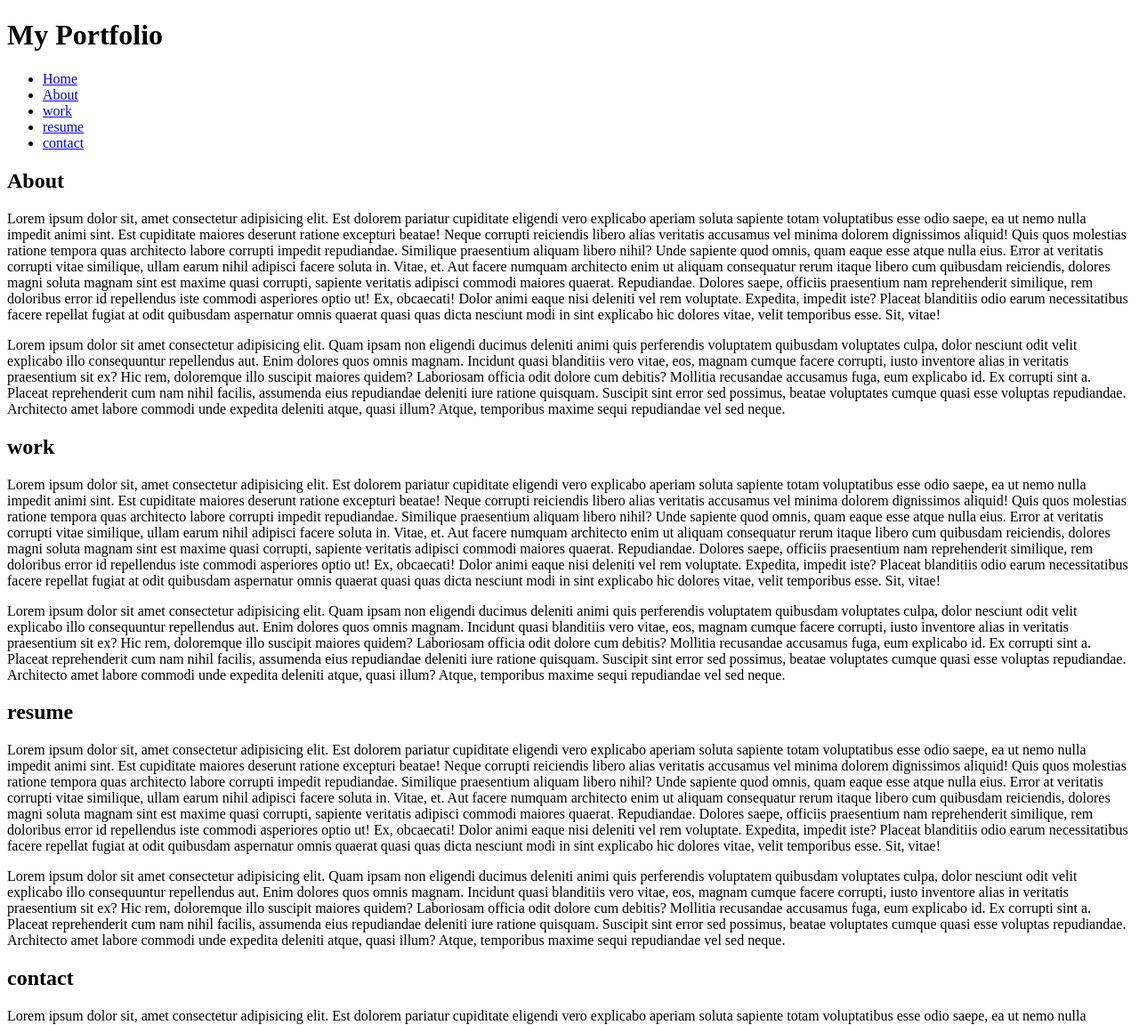
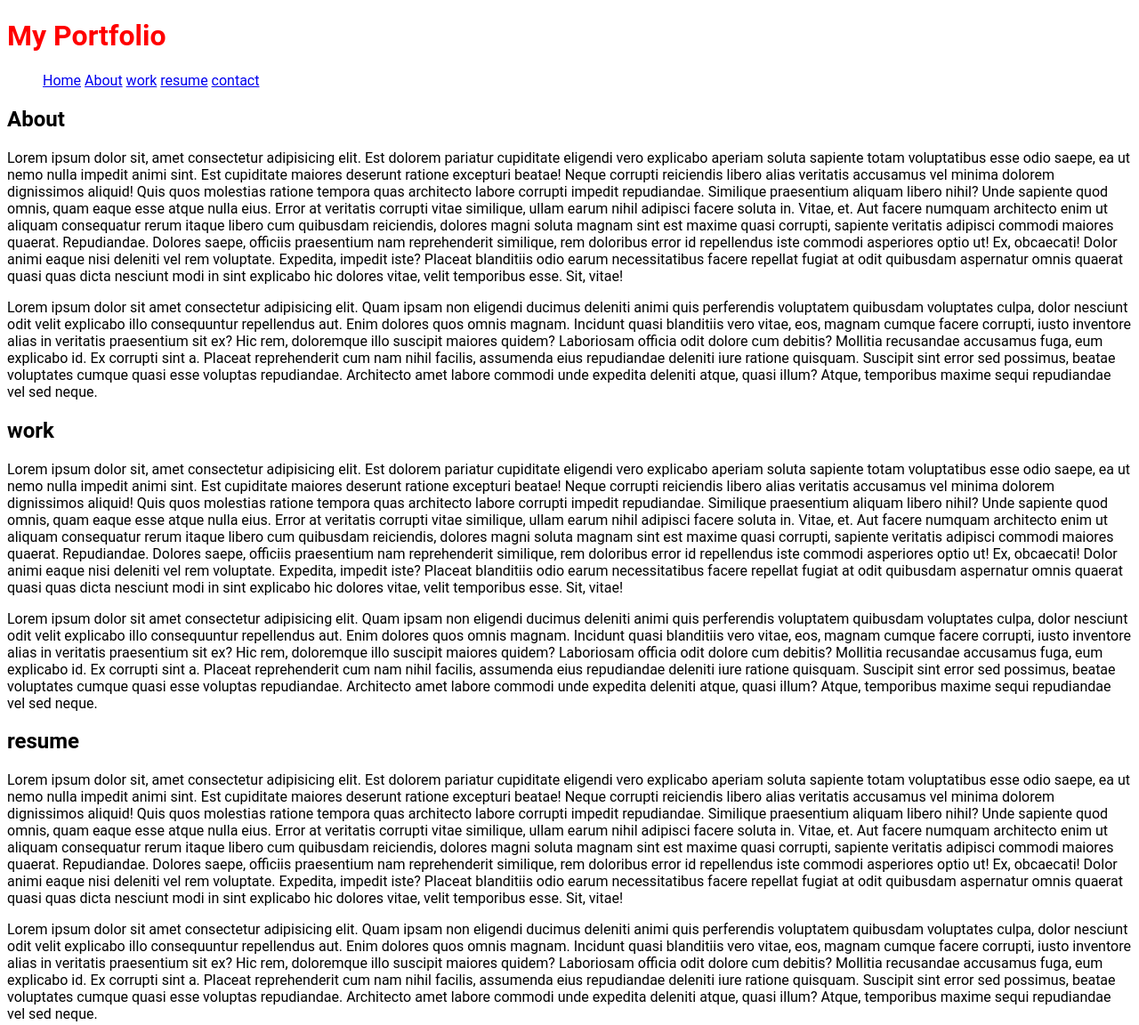
Before and after one commit to majdi07/checkpoint-html, a plain HTML site: page index.html in a window 1280 px wide. Shown: the top 1152 px of the page at 89% size. Drawn offline with Linux system fonts and the light colour scheme.

Commit message:
commit exemple

```diff
--- a/index.html
+++ b/index.html
@@ -5,12 +5,14 @@
     <meta http-equiv="X-UA-Compatible" content="IE=edge">
     <meta name="viewport" content="width=device-width, initial-scale=1.0">
     <title>Document</title>
+    <link rel="stylesheet" href="style.css">
+
 </head>
 <body>
 
 <header>
     <a name="home"></a>
-    <h1>My Portfolio</h1>
+    <h1 id="my header">My Portfolio</h1>
 
      <nav>
         <ul>
@@ -26,7 +28,7 @@
 
 <section>
     <a name="about"></a>
-    <h2>About</h2>
+    <h2 class="index 1">About</h2>
     Lorem ipsum dolor sit, amet consectetur adipisicing elit. Est dolorem pariatur cupiditate eligendi vero explicabo aperiam soluta sapiente totam voluptatibus esse odio saepe, ea ut nemo nulla impedit animi sint.
     Est cupiditate maiores deserunt ratione excepturi beatae! Neque corrupti reiciendis libero alias veritatis accusamus vel minima dolorem dignissimos aliquid! Quis quos molestias ratione tempora quas architecto labore corrupti impedit repudiandae.
     Similique praesentium aliquam libero nihil? Unde sapiente quod omnis, quam eaque esse atque nulla eius. Error at veritatis corrupti vitae similique, ullam earum nihil adipisci facere soluta in. Vitae, et.
@@ -41,7 +43,7 @@
 
 <section>
     <a name="work"></a>
-    <h2>work</h2>
+    <h2 class="indek 2">work</h2>
     Lorem ipsum dolor sit, amet consectetur adipisicing elit. Est dolorem pariatur cupiditate eligendi vero explicabo aperiam soluta sapiente totam voluptatibus esse odio saepe, ea ut nemo nulla impedit animi sint.
     Est cupiditate maiores deserunt ratione excepturi beatae! Neque corrupti reiciendis libero alias veritatis accusamus vel minima dolorem dignissimos aliquid! Quis quos molestias ratione tempora quas architecto labore corrupti impedit repudiandae.
     Similique praesentium aliquam libero nihil? Unde sapiente quod omnis, quam eaque esse atque nulla eius. Error at veritatis corrupti vitae similique, ullam earum nihil adipisci facere soluta in. Vitae, et.
@@ -56,7 +58,7 @@
 
 <section>
     <a name="resume"></a>
-    <h2>resume</h2>
+    <h2 class="index 3">resume</h2>
     Lorem ipsum dolor sit, amet consectetur adipisicing elit. Est dolorem pariatur cupiditate eligendi vero explicabo aperiam soluta sapiente totam voluptatibus esse odio saepe, ea ut nemo nulla impedit animi sint.
     Est cupiditate maiores deserunt ratione excepturi beatae! Neque corrupti reiciendis libero alias veritatis accusamus vel minima dolorem dignissimos aliquid! Quis quos molestias ratione tempora quas architecto labore corrupti impedit repudiandae.
     Similique praesentium aliquam libero nihil? Unde sapiente quod omnis, quam eaque esse atque nulla eius. Error at veritatis corrupti vitae similique, ullam earum nihil adipisci facere soluta in. Vitae, et.
@@ -71,7 +73,7 @@
 
 <section>
     <a name="contact"></a>
-    <h2>contact</h2>
+    <h2 class="index 4">contact</h2>
     Lorem ipsum dolor sit, amet consectetur adipisicing elit. Est dolorem pariatur cupiditate eligendi vero explicabo aperiam soluta sapiente totam voluptatibus esse odio saepe, ea ut nemo nulla impedit animi sint.
     Est cupiditate maiores deserunt ratione excepturi beatae! Neque corrupti reiciendis libero alias veritatis accusamus vel minima dolorem dignissimos aliquid! Quis quos molestias ratione tempora quas architecto labore corrupti impedit repudiandae.
     Similique praesentium aliquam libero nihil? Unde sapiente quod omnis, quam eaque esse atque nulla eius. Error at veritatis corrupti vitae similique, ullam earum nihil adipisci facere soluta in. Vitae, et.
--- /dev/null
+++ b/style.css
@@ -0,0 +1,20 @@
+h1 {
+    color: red
+    ;
+}
+body {
+    font-family: 'roboto',sans-serif ;
+
+}
+nav ul li {
+    display: inline;
+}
+.index 1{
+    color: red;
+}
+.index2{
+    color: yellow;
+}
+#my header{
+    color: blue;
+}
```
Also changed, not shown: test.html (added).
